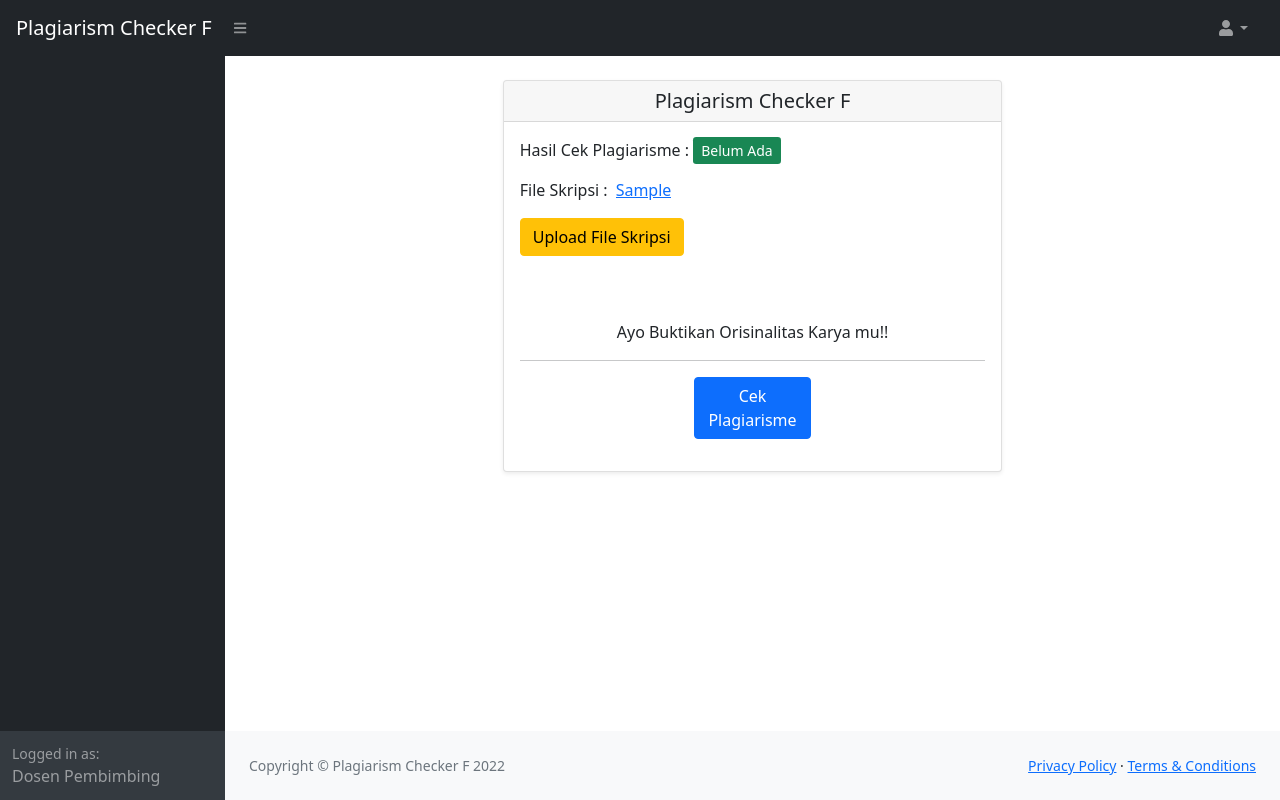
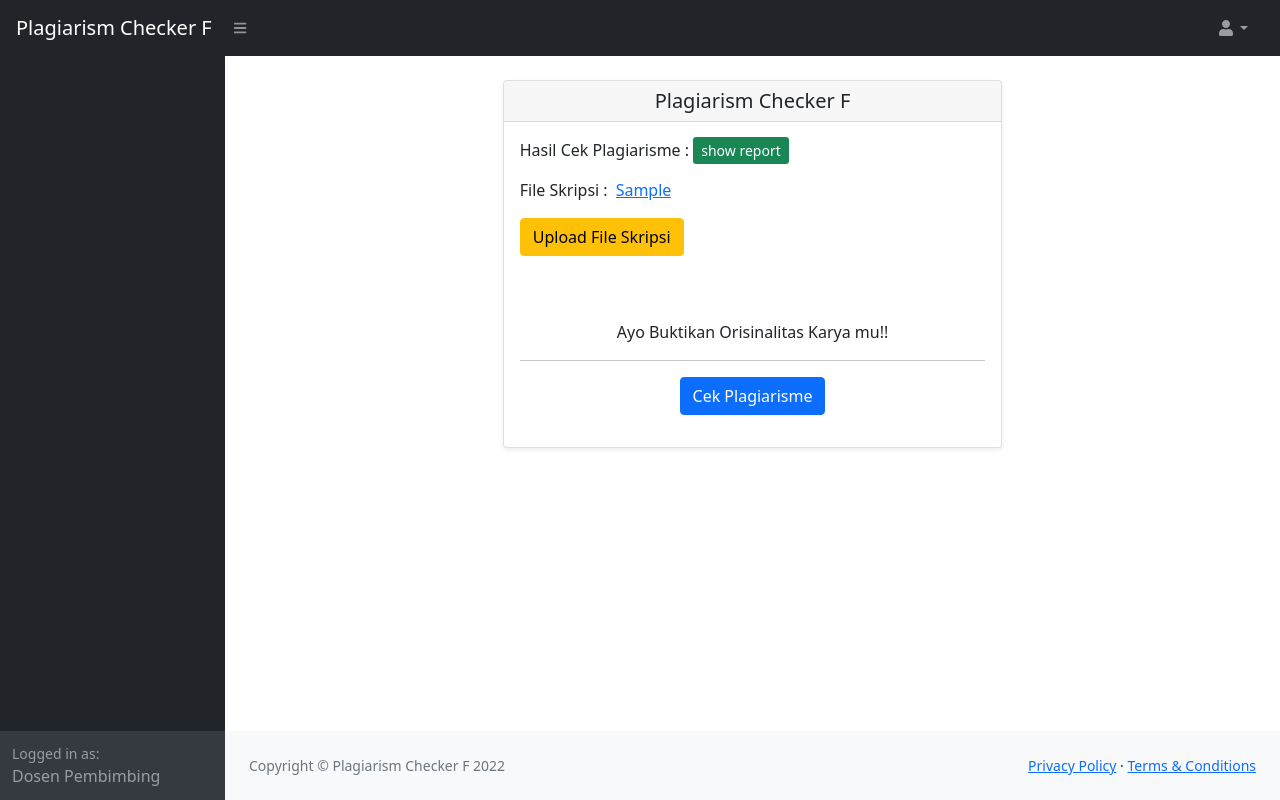
Before and after one commit to Febrianto752/Plagiarism-Checker-T, a Django app: template templates/mahasiswa/cek_plagiarisme.html in a window 1280 px wide. Run offline with Django 4.2, Linux system fonts and the light colour scheme; tables that the repository leaves empty hold one stand-in row (values such as "Sample post"); the template is opened without the code that fills it: values that come from a table or form of the project are taken from there, most other values are stand-ins (such as "Sample title", 1, 10 or a date in 2020); some libraries are stand-ins or nearby versions.

Commit message:
add show report button in plagiarism check page

```diff
--- a/templates/mahasiswa/cek_plagiarisme.html
+++ b/templates/mahasiswa/cek_plagiarisme.html
@@ -18,8 +18,18 @@
     <div class="card shadow-sm">
       <h5 class="card-header text-center">Plagiarism Checker F</h5>
       <div class="card-body">
-        <p>Hasil Cek Plagiarisme : <a href="#" class="btn-sm btn-success text-decoration-none"
-            id="linkDownloadReport">Belum Ada</a></p>
+        <p>Hasil Cek Plagiarisme :
+
+          {% if object.skripsi.reportplagiarism.is_done %}
+          <a href="{% url 'mahasiswa:report_plagiarism' object.npm %}" class="btn-sm btn-success text-decoration-none"
+            id="linkDownloadReport">show report</a>
+
+          {% else %}
+          <a href="#" class="btn-sm btn-secondary text-decoration-none" id="linkDownloadReport">Belum Ada</a>
+
+          {% endif %}
+
+        </p>
         <p class="d-flex align-content-center">File Skripsi :
 
           {% if object.skripsi.pdf %}
@@ -35,7 +45,8 @@
           Skripsi</a>
         <p class="text-center mt-5">Ayo Buktikan Orisinalitas Karya mu!!</p>
         <hr>
-        <button class="btn btn-primary d-block w-25 mx-auto" id="btnCekPlagiat">Cek Plagiarisme</button>
+        <button class="btn btn-primary d-block mx-auto" id="btnCekPlagiat" style="min-width: fit-content;">Cek
+          Plagiarisme</button>
 
         <div class="row mt-3">
           <div class="col">
```
